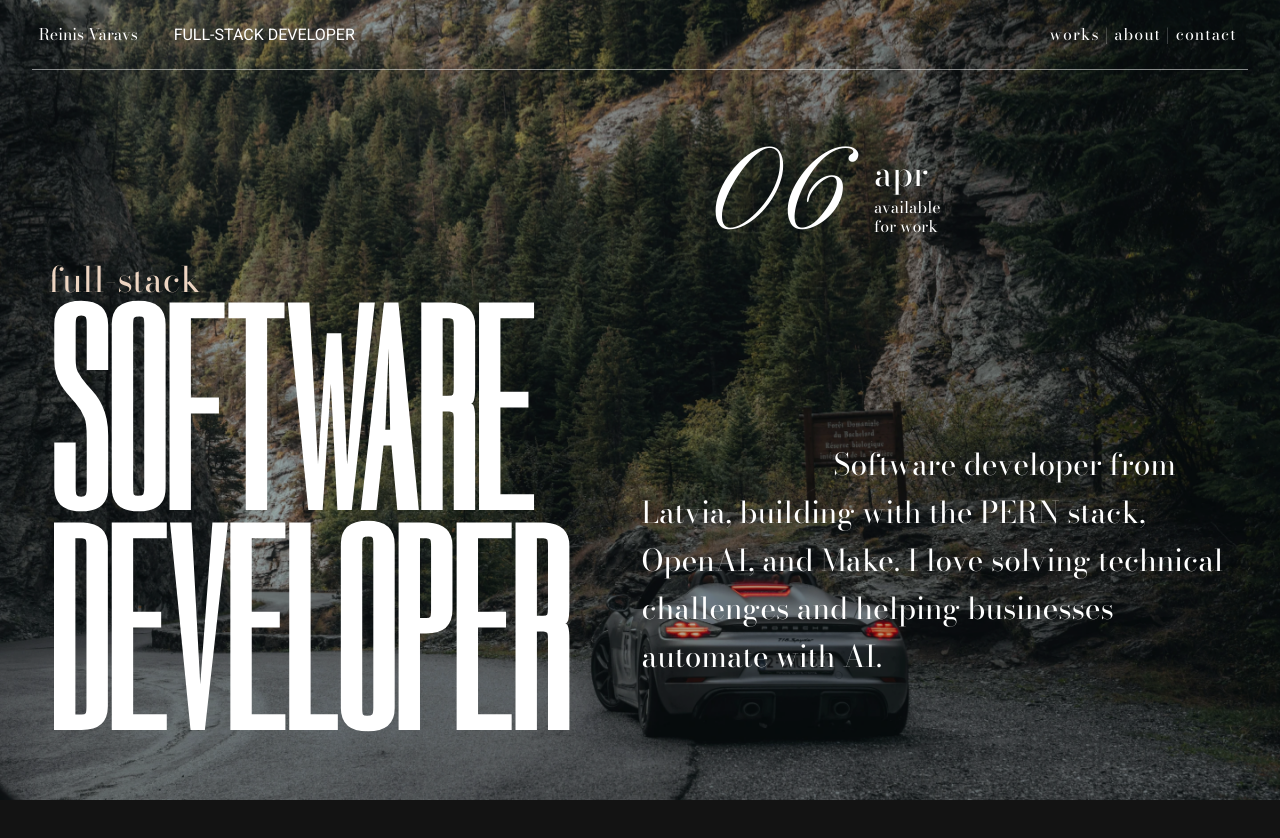
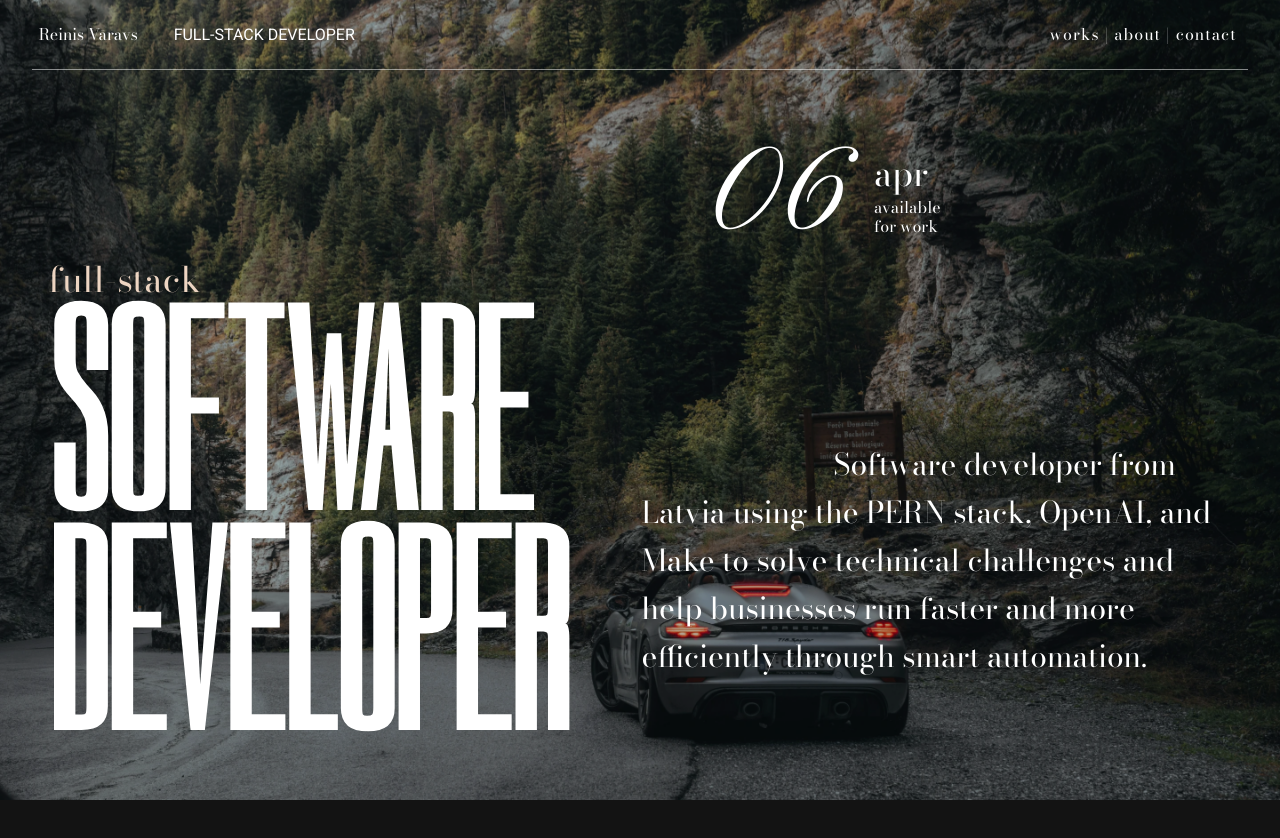
Before and after one commit to reinisvaravs/portfolio, a React (Vite) app: page / in a window 1280 px wide. Shown: the top 838 px of the page. Built offline with nearby package versions, Linux system fonts and the light colour scheme; a web font is replaced by a local one.

Commit message:
hero about

```diff
--- a/src/sections/Hero.jsx
+++ b/src/sections/Hero.jsx
@@ -102,9 +102,9 @@ const Hero = () => {
         </div>
         <div className="heroAbout">
           <p>
-            Software developer from Latvia, building with the PERN stack,
-            OpenAI, and Make. I love solving technical challenges and helping
-            businesses automate with AI.
+            Software developer from Latvia using the PERN stack, OpenAI, and
+            Make to solve technical challenges and help businesses run faster
+            and more efficiently through smart automation.
           </p>
         </div>
       </div>
```
